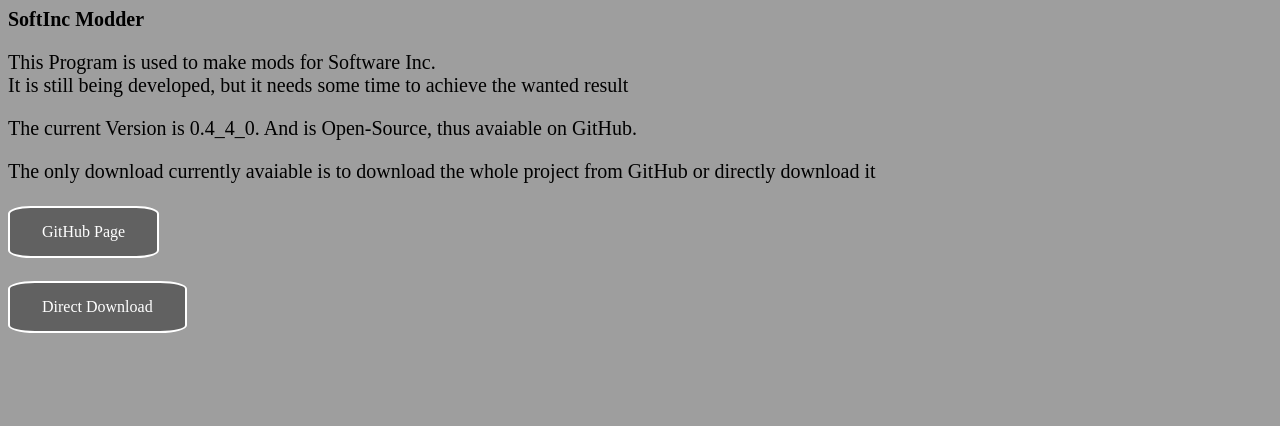
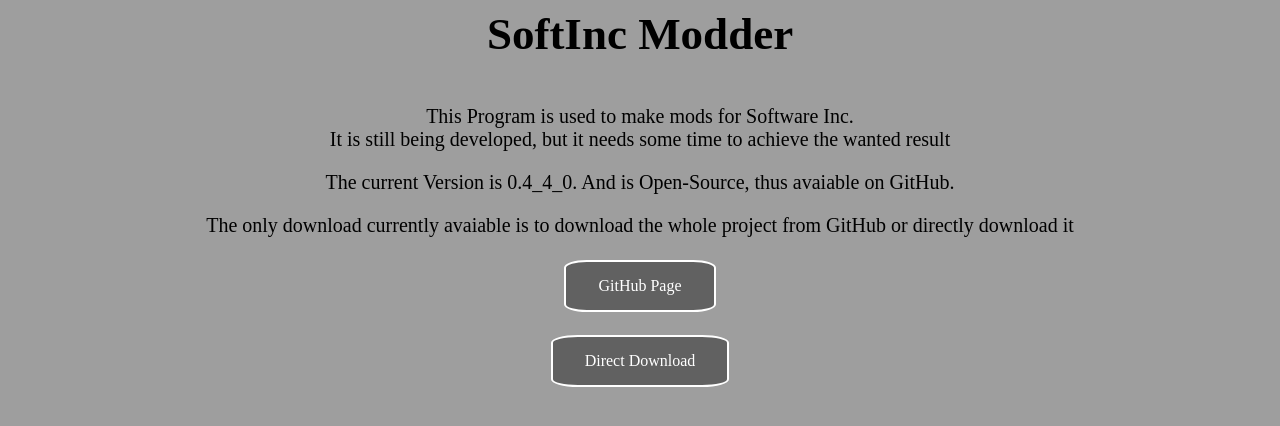
Before and after one commit to amensch00/SoftInc-Modder, a plain HTML site: page index.html in a window 1280 px wide. Drawn offline with Linux system fonts and the light colour scheme.

Commit message:
Improvements to website

```diff
--- a/index.html
+++ b/index.html
@@ -3,7 +3,7 @@
 	<head>
 		<title>SoftInc Moder</title>
 		<meta charset="utf-8">
-		<p><b>SoftInc Modder</b></p>
+		<p id="title"><b>SoftInc Modder</b></p>
 		<link rel="stylesheet" href="styles.css">
 	</head>
 	<body>
--- a/styles.css
+++ b/styles.css
@@ -1,8 +1,15 @@
+#title
+{
+  font-size: 45px;
+  font-weight: bold;
+}
+
 body
 {
   background-color: #9e9e9e;
   background-repeat: no-repeat;
   background-attachment: fixed;
+  text-align: center;
 }
 
 .button
@@ -18,6 +25,7 @@ body
   border-radius: 15%;
   border: 2px solid #ffffff;
   transition-duration: 0.4s;
+  align-content: center;
 }
 
 .button:hover
```
